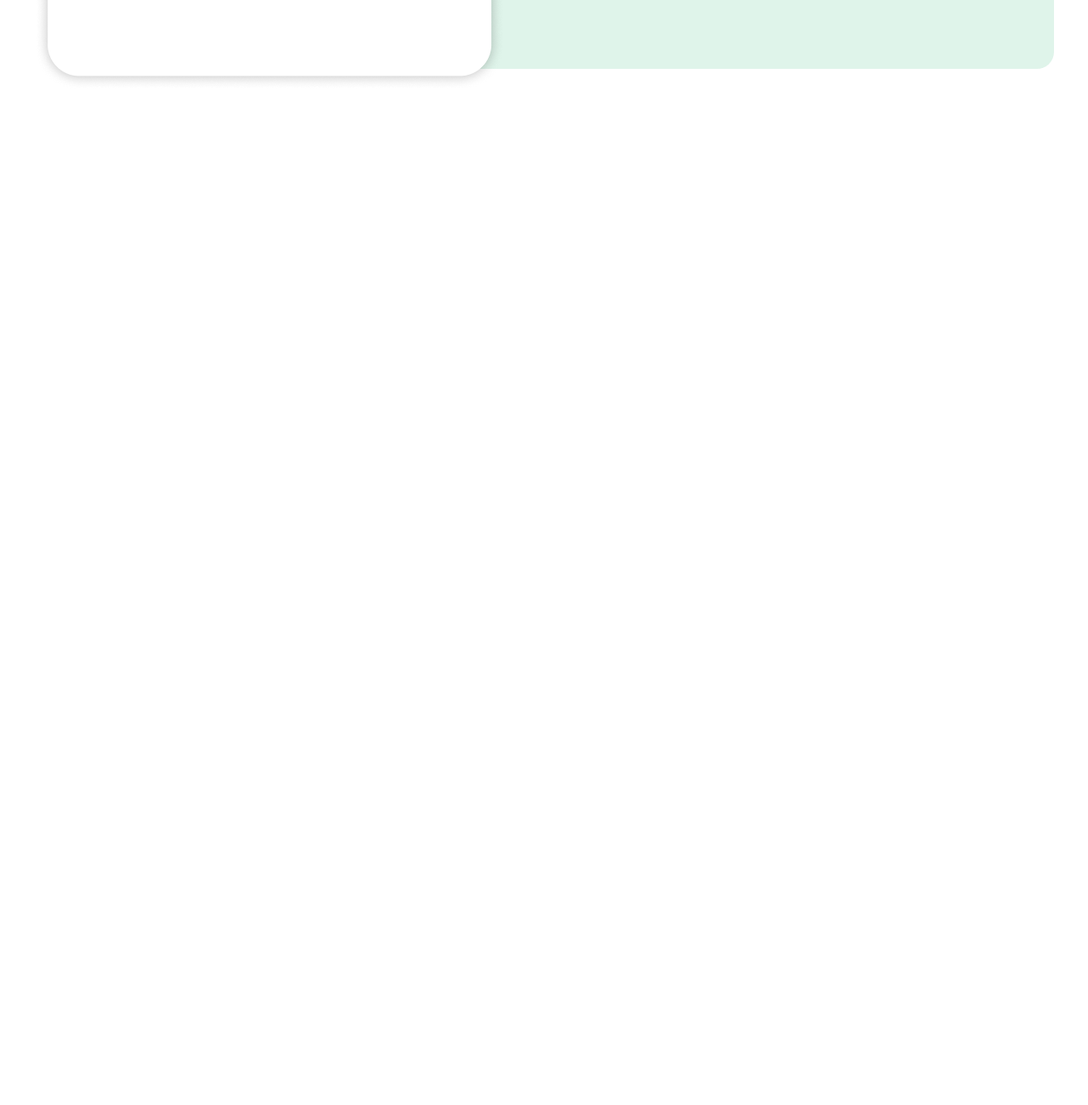
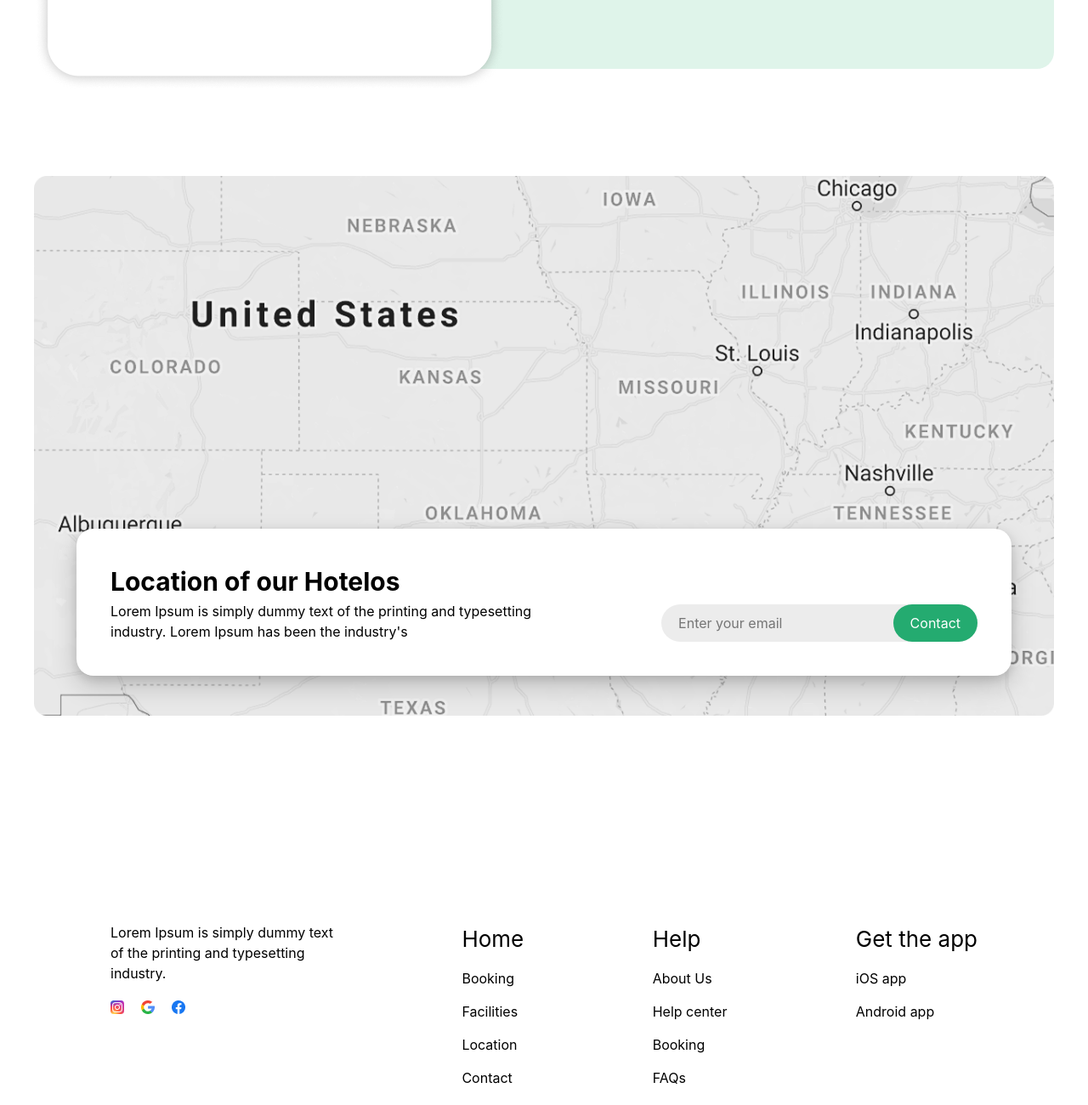
Before and after one commit to z1yodullo/A3, a website: page src/Page2.html in a window 1280 px wide. Shown: the part 2367-3667 px from the top of the page at 85% size. Before the commit the page ends 2524 px from the top, so only its background shows below. Drawn offline with nearby package versions, Linux system fonts and the light colour scheme; files that its build step writes are made by us from their sources.

Commit message:
add section5 and footer in page 2

```diff
--- a/src/Page2.html
+++ b/src/Page2.html
@@ -156,5 +156,65 @@
         </button>
       </aside>
     </section>
+    <section class="max-w-[1200px] m-auto py-[50px]">
+      <img src="map.png" alt="" />
+      <div
+        class="flex items-end justify-between p-[40px] shadow-[0_12px_30px_rgba(0,0,0,0.18),0_4px_12px_rgba(0,0,0,0.12)] rounded-[20px] relative bottom-[220px] bg-white max-w-[1100px] m-auto"
+      >
+        <div>
+          <p class="text-[30px] font-bold">Location of our Hotelos</p>
+          <p>
+            Lorem Ipsum is simply dummy text of the printing and typesetting
+            <br />
+            industry. Lorem Ipsum has been the industry's
+          </p>
+        </div>
+        <div class="bg-[#ececec] rounded-[30px] pl-[20px]">
+          <input type="text" placeholder="Enter your email" id="" />
+          <button
+            class="py-[10px] px-[20px] bg-[#24AB70] text-white rounded-[30px]"
+          >
+            Contact
+          </button>
+        </div>
+      </div>
+    </section>
+    <footer
+      class="max-w-[1060px] m-auto flex justify-between items-start p-[20px]"
+    >
+      <div class="flex flex-col gap-[20px]">
+        <p>
+          Lorem Ipsum is simply dummy text <br />
+          of the printing and typesetting <br />
+          industry.
+        </p>
+        <div class="flex gap-[20px] items-center">
+          <img src="Group 24.png" alt="" />
+          <img src="search 1.png" alt="" />
+          <img src="Group 23.png" alt="" />
+        </div>
+      </div>
+      <div class="flex flex-col gap-[15px]">
+        <p class="text-[26px]">Home</p>
+        <p>Booking</p>
+        <p>Facilities</p>
+        <p>Location</p>
+        <p>Contact</p>
+      </div>
+      <div class="flex flex-col gap-[15px]">
+        <p class="text-[26px]">Help</p>
+        <p>About Us</p>
+        <p>Help center</p>
+        <p>Booking</p>
+        <p>FAQs</p>
+      </div>
+      <div class="flex flex-col gap-[15px]">
+        <p class="text-[26px]">Get the app</p>
+        <p>iOS app</p>
+        <p>Android app</p>
+        <p></p>
+        <p></p>
+      </div>
+    </footer>
   </body>
 </html>
```
